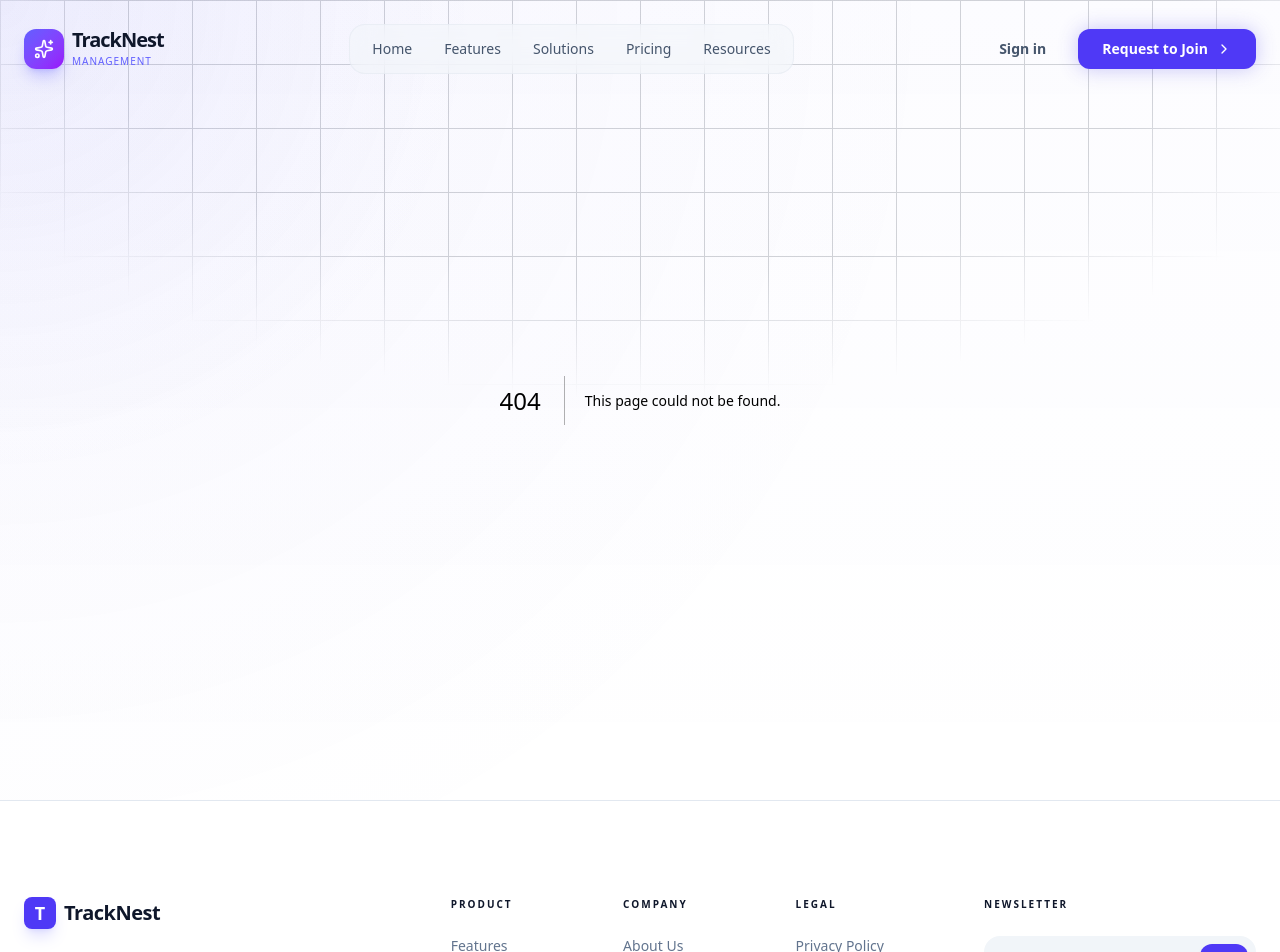
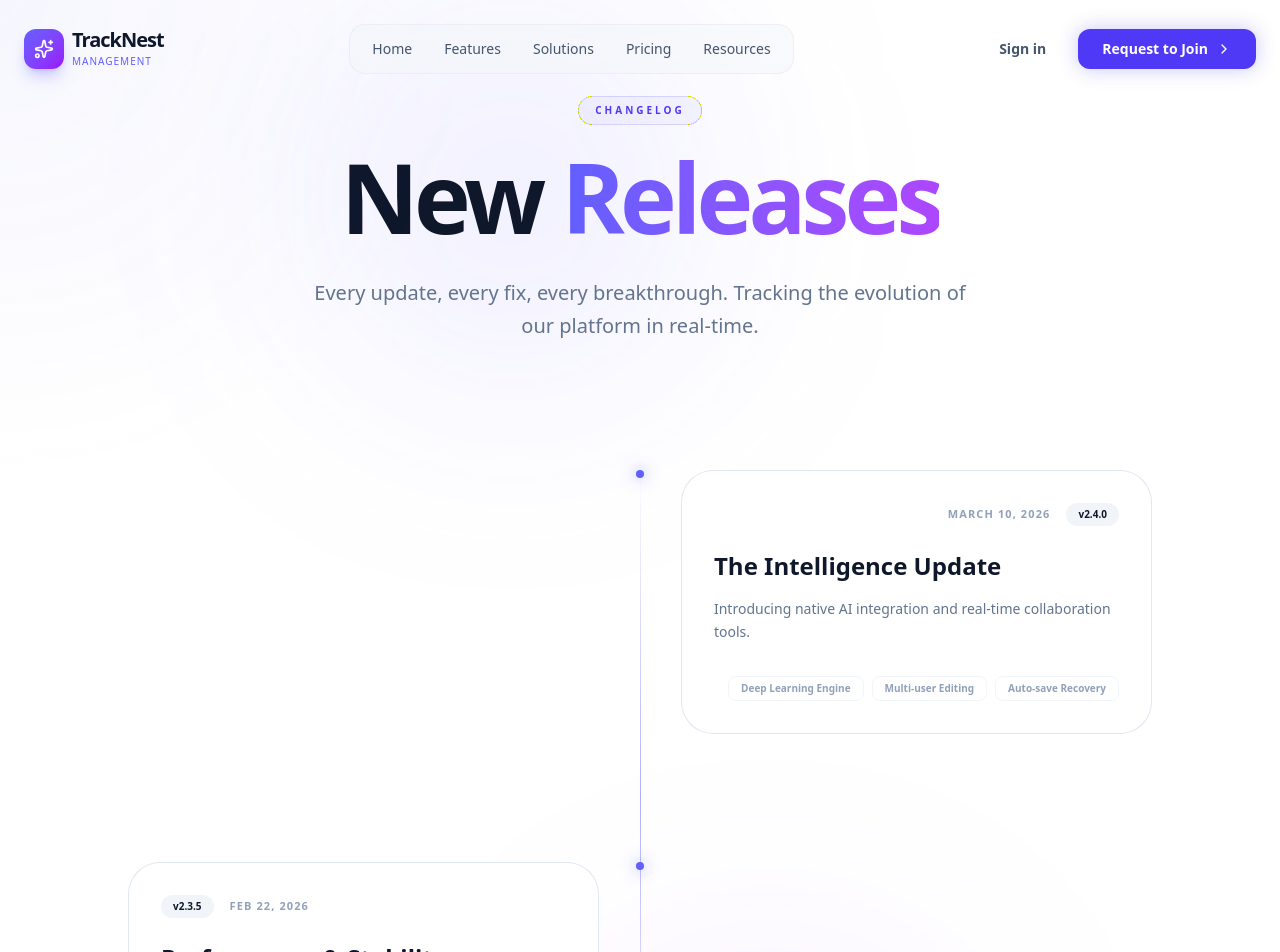
Before and after one commit to Alihaider592/TrackNest, a Next.js app: page /realses in a window 1280 px wide. Before the commit this address had no page. Shown: the top 952 px of the page. Built offline with nearby package versions, Linux system fonts and the light colour scheme.

Commit message:
route added

```diff
--- /dev/null
+++ b/app/realses/page.tsx
@@ -0,0 +1,122 @@
+"use client";
+
+import { motion } from "framer-motion";
+
+const releases = [
+  {
+    version: "v2.4.0",
+    date: "March 10, 2026",
+    tag: "Major",
+    title: "The Intelligence Update",
+    description: "Introducing native AI integration and real-time collaboration tools.",
+    features: ["Deep Learning Engine", "Multi-user Editing", "Auto-save Recovery"],
+    color: "from-indigo-500 to-purple-500"
+  },
+  {
+    version: "v2.3.5",
+    date: "Feb 22, 2026",
+    tag: "Patch",
+    title: "Performance & Stability",
+    description: "Reduced bundle size by 15% and fixed navigation flickering on mobile.",
+    features: ["Faster Load Times", "Bug Fixes", "CSS Optimization"],
+    color: "from-blue-500 to-indigo-500"
+  }
+];
+
+const ReleasesPage = () => {
+  return (
+    <div className="min-h-screen bg-white dark:bg-[#030303] py-24 px-6 relative overflow-hidden">
+      {/* Background Decorative Blobs to fill "Empty" space */}
+      <div className="absolute top-0 left-1/4 w-96 h-96 bg-indigo-500/10 blur-[120px] rounded-full" />
+      <div className="absolute bottom-0 right-1/4 w-96 h-96 bg-purple-500/10 blur-[120px] rounded-full" />
+
+      <div className="max-w-5xl mx-auto relative z-10">
+        {/* Header Section */}
+        <header className="mb-32 text-center">
+          <motion.div
+            initial={{ opacity: 0, scale: 0.9 }}
+            animate={{ opacity: 1, scale: 1 }}
+            className="inline-block px-4 py-1.5 mb-6 rounded-full border border-indigo-500/20 bg-indigo-500/5 text-indigo-600 dark:text-indigo-400 text-[10px] font-black uppercase tracking-[0.3em]"
+          >
+            Changelog
+          </motion.div>
+          <motion.h1
+            initial={{ opacity: 0, y: 20 }}
+            animate={{ opacity: 1, y: 0 }}
+            className="text-6xl md:text-8xl font-black text-slate-900 dark:text-white mb-8 tracking-tighter"
+          >
+            New <span className="text-transparent bg-clip-text bg-gradient-to-r from-indigo-500 to-purple-500">Releases</span>
+          </motion.h1>
+          <p className="text-slate-500 dark:text-slate-400 text-lg md:text-xl max-w-2xl mx-auto font-medium leading-relaxed">
+            Every update, every fix, every breakthrough. Tracking the evolution of our platform in real-time.
+          </p>
+        </header>
+
+        {/* Timeline Container */}
+        <div className="relative">
+          {/* Central Line with Indigo Glow */}
+          <div className="absolute left-4 md:left-1/2 top-0 bottom-0 w-[1px] bg-gradient-to-b from-transparent via-indigo-500/50 to-transparent" />
+
+          {releases.map((release, idx) => {
+            const isEven = idx % 2 === 0;
+
+            return (
+              <motion.div
+                key={release.version}
+                initial={{ opacity: 0, y: 40 }}
+                whileInView={{ opacity: 1, y: 0 }}
+                viewport={{ once: true, margin: "-100px" }}
+                transition={{ duration: 0.8, ease: "circOut" }}
+                className={`relative mb-32 flex flex-col ${isEven ? "md:items-end" : "md:items-start"}`}
+              >
+                {/* Timeline Dot with Pulse Effect */}
+                <div className="absolute left-[16px] md:left-1/2 top-0 z-20 -translate-x-1/2">
+                   <div className="w-2 h-2 rounded-full bg-indigo-500 shadow-[0_0_15px_rgba(99,102,241,0.8)]" />
+                </div>
+
+                {/* Content Card Group */}
+                <div className={`group w-full md:w-[46%] ml-12 md:ml-0 cursor-default`}>
+                  <div className="relative p-[1px] rounded-[2rem] overflow-hidden transition-all duration-500 bg-slate-200 dark:bg-slate-800 group-hover:bg-gradient-to-br group-hover:from-indigo-500 group-hover:to-purple-500">
+
+                    <div className="bg-white dark:bg-[#0a0a0a] p-8 rounded-[1.95rem] transition-all duration-500">
+
+                      {/* Version & Date */}
+                      <div className={`flex items-center gap-4 mb-6 ${isEven ? "md:flex-row-reverse" : "flex-row"}`}>
+                        <span className={`text-[10px] font-black px-3 py-1 rounded-full bg-slate-100 dark:bg-white/5 text-slate-900 dark:text-white group-hover:bg-indigo-600 group-hover:text-white transition-colors duration-300`}>
+                          {release.version}
+                        </span>
+                        <span className="text-[11px] font-bold text-slate-400 uppercase tracking-widest">
+                          {release.date}
+                        </span>
+                      </div>
+
+                      <h3 className="text-2xl font-black text-slate-900 dark:text-white mb-4 transition-colors duration-300 group-hover:text-indigo-600 dark:group-hover:text-indigo-400">
+                        {release.title}
+                      </h3>
+
+                      <p className="text-slate-500 dark:text-slate-400 group-hover:text-indigo-600 dark:group-hover:text-indigo-300/80 text-sm leading-relaxed mb-8 transition-colors duration-300">
+                        {release.description}
+                      </p>
+
+                      {/* Feature Tags */}
+                      <div className={`flex flex-wrap gap-2 ${isEven ? "md:justify-end" : "justify-start"}`}>
+                        {release.features.map(feat => (
+                          <span key={feat} className="text-[10px] font-bold px-3 py-1 rounded-lg border border-slate-100 dark:border-white/5 text-slate-400 dark:text-slate-500 group-hover:border-indigo-500/30 group-hover:text-indigo-500 transition-all duration-300">
+                            {feat}
+                          </span>
+                        ))}
+                      </div>
+
+                    </div>
+                  </div>
+                </div>
+              </motion.div>
+            );
+          })}
+        </div>
+      </div>
+    </div>
+  );
+};
+
+export default ReleasesPage;
```
